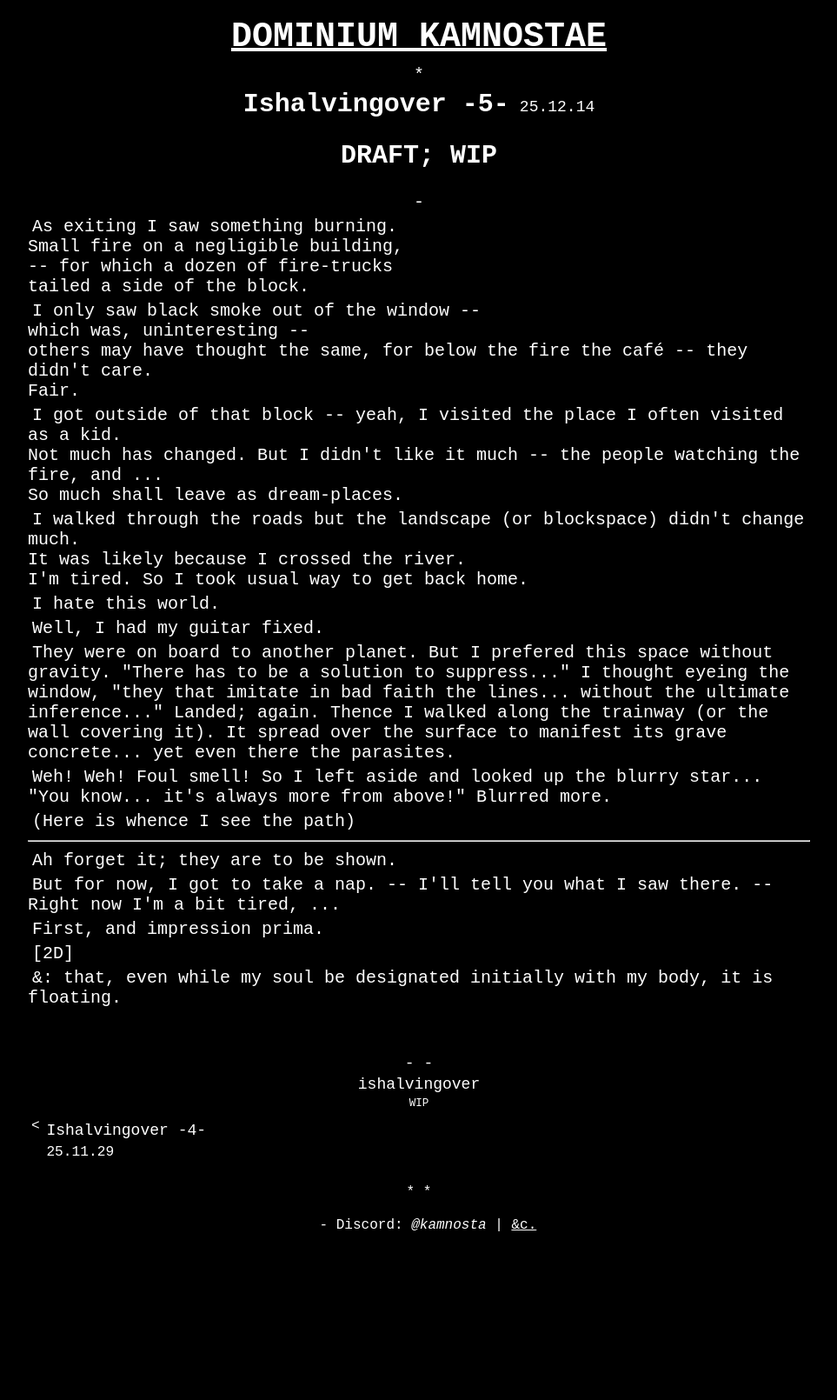
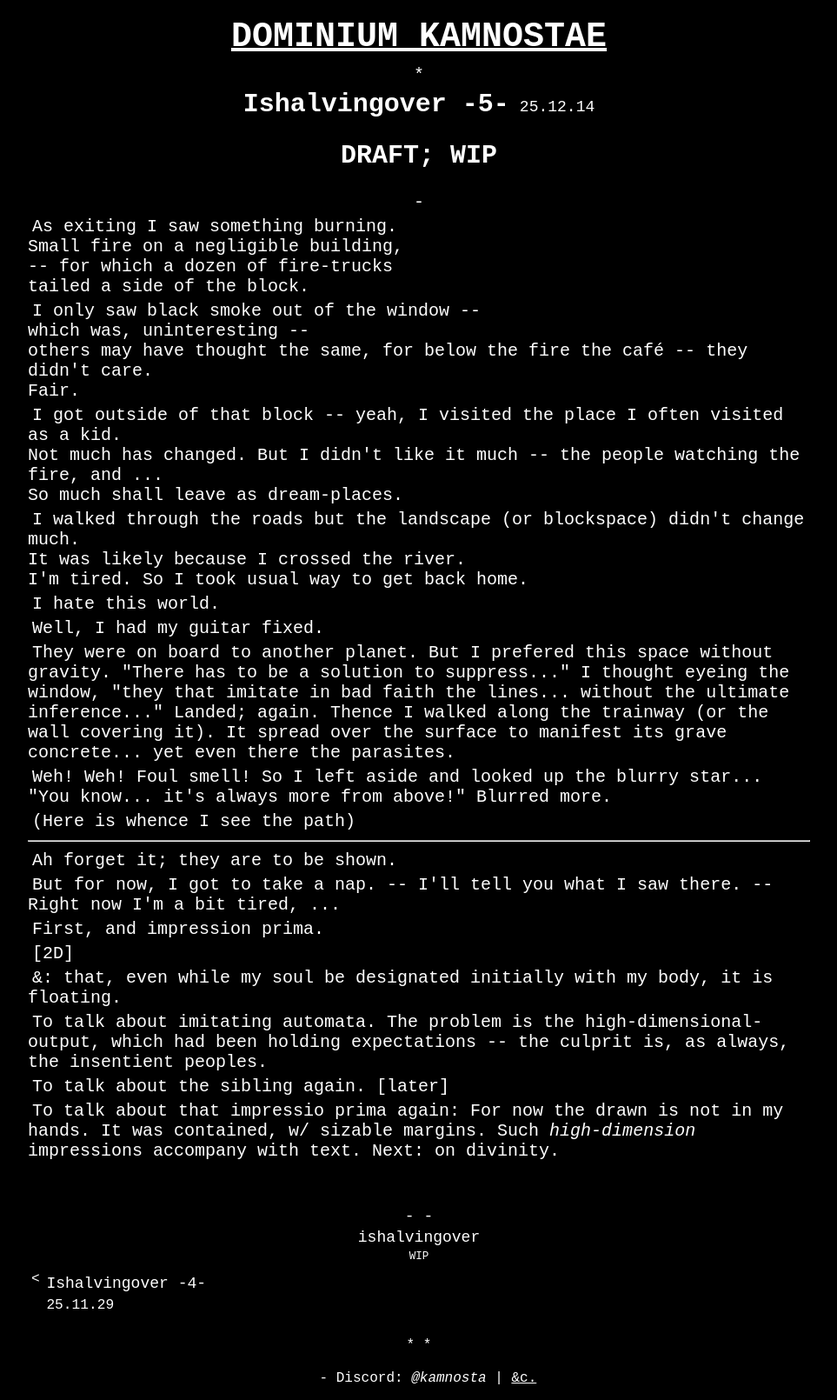
Before and after one commit to kamnosta/kamnosta.github.io, a Jekyll site: the page built from _ishalvingover/25-12-14-5.md, in a window 1280 px wide. Shown: the whole page at 87% size, without its empty margins (158-1121 px from the left). Built offline with Jekyll 4.4.1, drawn with Linux system fonts in a browser that asks for light colours; before the commit the page ends 1434 px from its top, so only the background shows below that.

Commit message:
iho5 update

```diff
--- a/_ishalvingover/25-12-14-5.md
+++ b/_ishalvingover/25-12-14-5.md
@@ -49,3 +49,9 @@ First, and impression prima.
 [2D]
 
 &: that, even while my soul be designated initially with my body, it is floating.
+
+To talk about imitating automata. The problem is the high-dimensional-output, which had been holding expectations -- the culprit is, as always, the insentient peoples.
+
+To talk about the sibling again. [later]
+
+To talk about that impressio prima again: For now the drawn is not in my hands. It was contained, w/ sizable margins. Such *high-dimension* impressions accompany with text. Next: on divinity.
```
